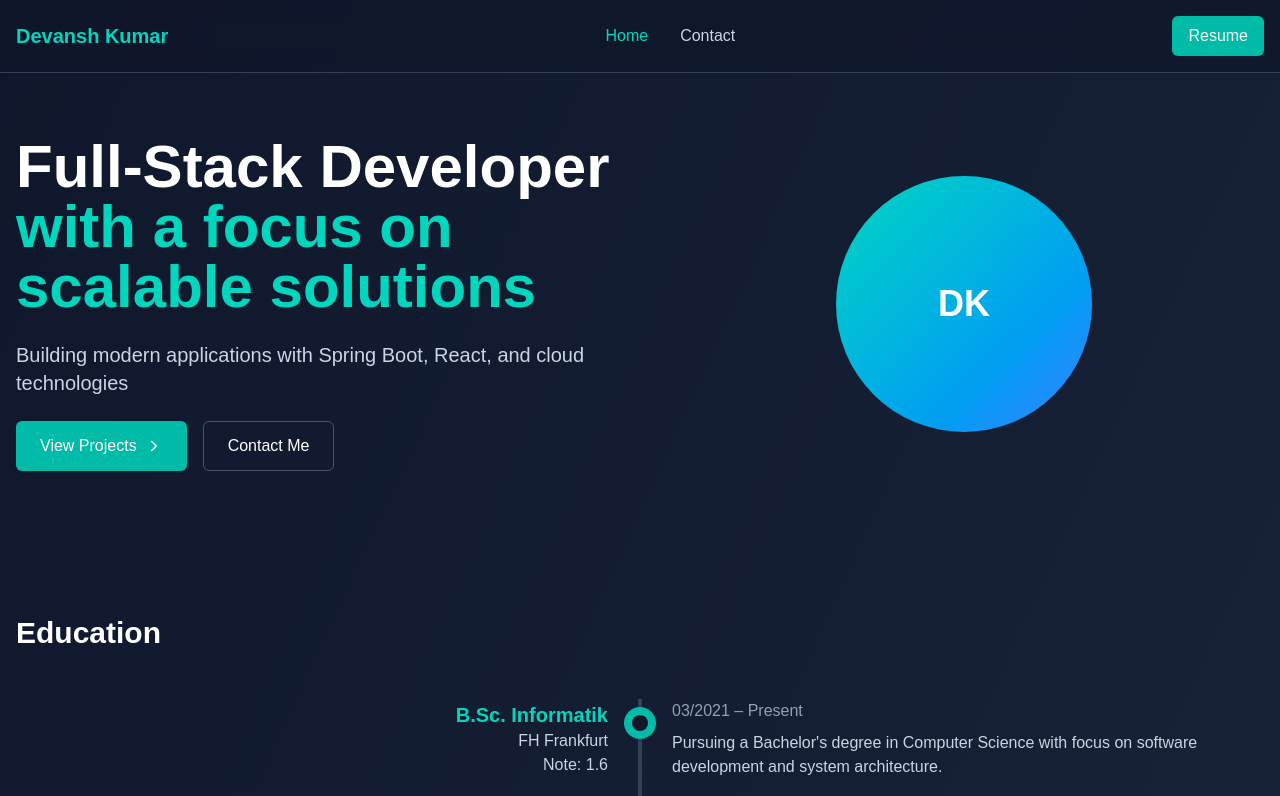
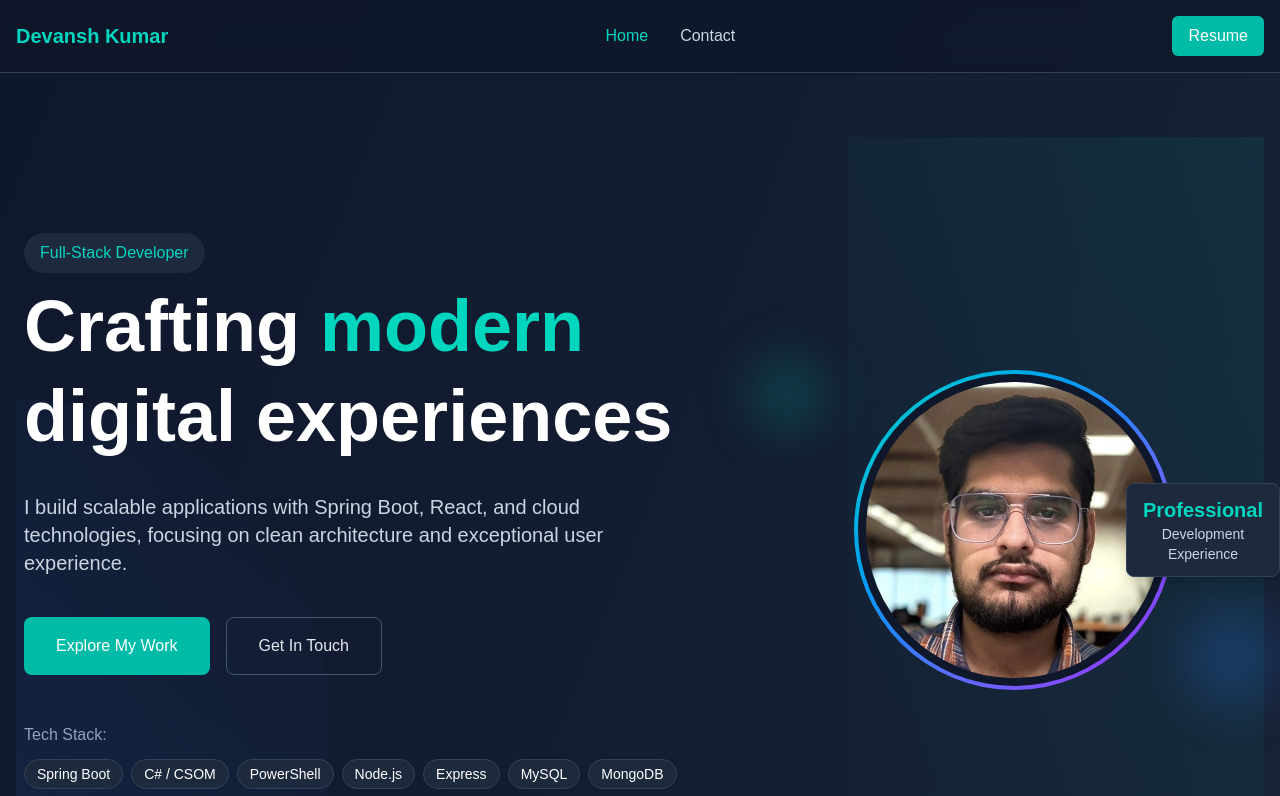
Before and after one commit to techikansh/Portfolio, a Next.js app: page / in a window 1280 px wide. Shown: the top 796 px of the page. Built offline with nearby package versions, Linux system fonts and the light colour scheme.

Commit message:
redesigned contact form and added pfp

```diff
--- a/app/components/Portfolio.tsx
+++ b/app/components/Portfolio.tsx
@@ -1,13 +1,13 @@
 "use client";
 import React, { useState } from 'react';
-import { Database, Layout, Server, Mail, FileText, ExternalLink, ChevronRight, GitBranch, Linkedin } from 'lucide-react';
+import { Database, Layout, Server, Mail, FileText, ExternalLink, ChevronRight, GitBranch, Linkedin, Github } from 'lucide-react';
 
 const Portfolio = () => {
   const [activeTab, setActiveTab] = useState('home');
   const [activeSection, setActiveSection] = useState('experience');
 
   return (
-    <div className="min-h-screen bg-gradient-to-br from-slate-900 to-slate-800 text-white">
+    <div className="min-h-screen bg-gradient-to-br from-slate-900 to-slate-800 text-white flex flex-col">
       {/* Navigation */}
       <nav className="sticky top-0 z-50 backdrop-blur-md bg-slate-900/80 border-b border-slate-700">
         <div className="container mx-auto px-4 py-4 flex items-center justify-between">
@@ -29,39 +29,101 @@ const Portfolio = () => {
       </nav>
 
       {/* Content */}
-      <main className="container mx-auto px-4 py-16">
+      <main className="container mx-auto px-4 py-16 flex-grow">
         {/* Home Page with Hero, Skills, Experience, and Projects */}
         {activeTab === 'home' && (
           <div className="space-y-24">
-            {/* Hero Section */}
-            <section className="flex flex-col md:flex-row items-center justify-between gap-12">
-              <div className="md:w-1/2 space-y-6">
-                <h1 className="text-4xl md:text-6xl font-bold">
-                  Full-Stack Developer <span className="text-teal-400">with a focus on scalable solutions</span>
+
+{/* Hero Section - Reimagined Design */}
+<section className="relative py-16 md:py-24">
+  {/* Background Elements */}
+  <div className="absolute top-0 right-0 w-1/3 h-full bg-gradient-to-bl from-teal-500/10 to-transparent"></div>
+  <div className="absolute bottom-0 left-0 w-1/4 h-2/3 bg-gradient-to-tr from-blue-500/10 to-transparent rounded-tr-full"></div>
+
+  {/* Content Container */}
+  <div className="container mx-auto relative z-10">
+    <div className="flex flex-col-reverse md:flex-row items-center gap-12">
+      {/* Left Content - Text and CTA */}
+      <div className="md:w-7/12 space-y-8 pl-2">
+        <div className="inline-block px-4 py-2 bg-slate-800 rounded-full mb-2">
+          <span className="text-teal-400 font-medium">Full-Stack Developer</span>
+        </div>
+
+        <h1 className="text-4xl md:text-5xl lg:text-7xl font-bold leading-tight">
+          Crafting <span className="text-teal-400">modern</span> digital experiences
         </h1>
-                <p className="text-xl text-slate-300">
-                  Building modern applications with Spring Boot, React, and cloud technologies
+
+        <p className="text-xl text-slate-300 max-w-2xl">
+          I build scalable applications with Spring Boot, React, and cloud technologies,
+          focusing on clean architecture and exceptional user experience.
         </p>
-                <div className="flex gap-4">
-                  <a
-                    href="#projects"
-                    className="px-6 py-3 bg-teal-500 hover:bg-teal-600 rounded-md flex items-center gap-2 transition">
-                    View Projects <ChevronRight size={18} />
-                  </a>
+
+        <div className="flex flex-col sm:flex-row gap-4 pt-2">
+          <button
+            onClick={() => {
+              setActiveSection('experience');
+              const element = document.getElementById('experience-projects');
+              if (element) {
+                element.scrollIntoView({ behavior: 'smooth' });
+              }
+            }}
+            className="px-8 py-4 bg-teal-500 hover:bg-teal-600 rounded-lg text-white font-medium transition flex items-center justify-center gap-2">
+            Explore My Work
+          </button>
           <button
             onClick={() => setActiveTab('contact')}
-                    className="px-6 py-3 border border-slate-600 hover:bg-slate-800 rounded-md transition">
-                    Contact Me
+            className="px-8 py-4 border border-slate-600 hover:border-teal-400 rounded-lg text-slate-200 font-medium transition flex items-center justify-center gap-2">
+            Get In Touch
           </button>
         </div>
+
+        {/* Tech Stack Pills */}
+        <div className="pt-4">
+          <p className="text-slate-400 mb-3">Tech Stack:</p>
+          <div className="flex flex-wrap gap-2">
+            <span className="px-3 py-1 bg-slate-800 border border-slate-700 rounded-full text-sm">Spring Boot</span>
+            <span className="px-3 py-1 bg-slate-800 border border-slate-700 rounded-full text-sm">C# / CSOM</span>
+            <span className="px-3 py-1 bg-slate-800 border border-slate-700 rounded-full text-sm">PowerShell</span>
+            <span className="px-3 py-1 bg-slate-800 border border-slate-700 rounded-full text-sm">Node.js</span>
+            <span className="px-3 py-1 bg-slate-800 border border-slate-700 rounded-full text-sm">Express</span>
+            <span className="px-3 py-1 bg-slate-800 border border-slate-700 rounded-full text-sm">MySQL</span>
+            <span className="px-3 py-1 bg-slate-800 border border-slate-700 rounded-full text-sm">MongoDB</span>
+            <span className="px-3 py-1 bg-slate-800 border border-slate-700 rounded-full text-sm">React</span>
+            <span className="px-3 py-1 bg-slate-800 border border-slate-700 rounded-full text-sm">TypeScript</span>
           </div>
-              <div className="md:w-1/2 flex justify-center">
-                <div className="w-64 h-64 rounded-full bg-gradient-to-br from-teal-400 to-blue-500 flex items-center justify-center text-4xl font-bold">
-                  DK
+        </div>
+      </div>
+
+      {/* Right Content - Profile Image + Decorative Elements */}
+      <div className="md:w-5/12 relative">
+        <div className="relative z-10">
+          {/* Outer Border with Gradient */}
+          <div className="w-64 h-64 md:w-80 md:h-80 rounded-full bg-gradient-to-br from-teal-400 via-blue-500 to-purple-600 p-1 mx-auto">
+            {/* Inner Content */}
+            <div className="w-full h-full rounded-full overflow-hidden bg-slate-900 p-2">
+              {/* Image */}
+              <div className="w-full h-full rounded-full overflow-hidden">
+                <img src="/me.jpg" alt="Devansh Kumar" className="w-full h-full object-cover" />
+              </div>
+            </div>
+          </div>
+
+          {/* Decorative Elements */}
+          <div className="absolute -bottom-4 -right-4 w-24 h-24 bg-blue-500/20 rounded-full blur-xl"></div>
+          <div className="absolute -top-4 -left-4 w-20 h-20 bg-teal-500/20 rounded-full blur-xl"></div>
+
+          {/* Professional Experience Badge */}
+          <div className="absolute -right-4 top-1/2 transform -translate-y-1/2 bg-slate-800 border border-slate-700 rounded-lg px-4 py-3 shadow-lg">
+            <div className="text-center">
+              <span className="text-xl font-bold text-teal-400">Professional</span>
+              <p className="text-sm text-slate-300">Development<br />Experience</p>
+            </div>
+          </div>
+        </div>
+      </div>
     </div>
   </div>
 </section>
-
             {/* Education Timeline Section */}
             <section className="py-12">
               <h2 className="text-3xl font-bold mb-12">Education</h2>
@@ -464,12 +526,12 @@ const Portfolio = () => {
                   </div>
                   <div className="flex items-center gap-4">
                     <Linkedin className="text-teal-400" size={24} />
-                    <a href="#" className="text-slate-300 hover:text-teal-400 transition">
+                    <a href="https://www.linkedin.com/in/devansh-kumar-aa1588254/" className="text-slate-300 hover:text-teal-400 transition">
                       LinkedIn Profile
                     </a>
                   </div>
                   <div className="flex items-center gap-4">
-                    <GitBranch className="text-teal-400" size={24} />
+                    <Github className="text-teal-400" size={24} />
                     <a href="https://github.com/techikansh" className="text-slate-300 hover:text-teal-400 transition">
                       github.com/techikansh
                     </a>
@@ -478,38 +540,30 @@ const Portfolio = () => {
               </div>
 
               <div className="bg-slate-800 p-6 rounded-lg border border-slate-700">
-                <h2 className="text-2xl font-bold mb-6">Send a Message</h2>
-                <form className="space-y-4">
-                  <div>
-                    <label htmlFor="name" className="block text-slate-300 mb-2">Name</label>
-                    <input
-                      type="text"
-                      id="name"
-                      className="w-full bg-slate-700 border border-slate-600 rounded-md p-3 text-white focus:border-teal-500 focus:outline-none"
-                      placeholder="Your name"
-                    />
+                <h2 className="text-2xl font-bold mb-6">Get In Touch</h2>
+                <div className="space-y-6">
+                  <p className="text-slate-300">
+                    I'm always interested in hearing about new projects and opportunities. If you'd like to connect, click the button below to send me an email directly.
+                  </p>
+
+                  <button
+                    onClick={() => {
+                      const email = 'kumar.devansh.cse@gmail.com';
+                      const subject = 'Inquiry from Portfolio Website';
+                      const body = 'Hello Devansh,\n\nI visited your portfolio website and would like to connect with you regarding...';
+
+                      window.location.href = `mailto:${email}?subject=${encodeURIComponent(subject)}&body=${encodeURIComponent(body)}`;
+                    }}
+                    className="px-6 py-4 bg-teal-500 hover:bg-teal-600 rounded-md transition w-full flex justify-center items-center gap-3"
+                  >
+                    <Mail size={20} />
+                    Send Me an Email
+                  </button>
+
+                  <p className="text-slate-400 text-sm mt-4">
+                    This will open your default email client with my email address and a subject line already filled in.
+                  </p>
                 </div>
-                  <div>
-                    <label htmlFor="email" className="block text-slate-300 mb-2">Email</label>
-                    <input
-                      type="email"
-                      id="email"
-                      className="w-full bg-slate-700 border border-slate-600 rounded-md p-3 text-white focus:border-teal-500 focus:outline-none"
-                      placeholder="Your email"
-                    />
-                  </div>
-                  <div>
-                    <label htmlFor="message" className="block text-slate-300 mb-2">Message</label>
-                    <textarea
-                      id="message"
-                      rows={5}
-                      className="w-full bg-slate-700 border border-slate-600 rounded-md p-3 text-white focus:border-teal-500 focus:outline-none"
-                      placeholder="Your message"></textarea>
-                  </div>
-                  <button className="px-6 py-3 bg-teal-500 hover:bg-teal-600 rounded-md transition w-full">
-                    Send Message
-                  </button>
-                </form>
               </div>
             </div>
           </div>
@@ -517,7 +571,7 @@ const Portfolio = () => {
       </main>
 
       {/* Footer */}
-      <footer className="bg-slate-900 border-t border-slate-800 py-8">
+      <footer className="bg-slate-900 border-t border-slate-800 py-8 mt-auto">
         <div className="container mx-auto px-4">
           <div className="flex flex-col md:flex-row justify-between items-center">
             <div className="text-slate-400 mb-4 md:mb-0">
@@ -525,9 +579,9 @@ const Portfolio = () => {
             </div>
             <div className="flex gap-6">
               <a href="https://github.com/techikansh" className="text-slate-400 hover:text-teal-400 transition">
-                <GitBranch size={20} />
+                <Github size={20} />
               </a>
-              <a href="#" className="text-slate-400 hover:text-teal-400 transition">
+              <a href="https://www.linkedin.com/in/devansh-kumar-aa1588254/" className="text-slate-400 hover:text-teal-400 transition">
                 <Linkedin size={20} />
               </a>
               <a href="mailto:kumar.devansh.cse@gmail.com" className="text-slate-400 hover:text-teal-400 transition">
```
Also changed, not shown: public/me.jpg (added). Lines whose indentation alone changed are shown as unchanged.
